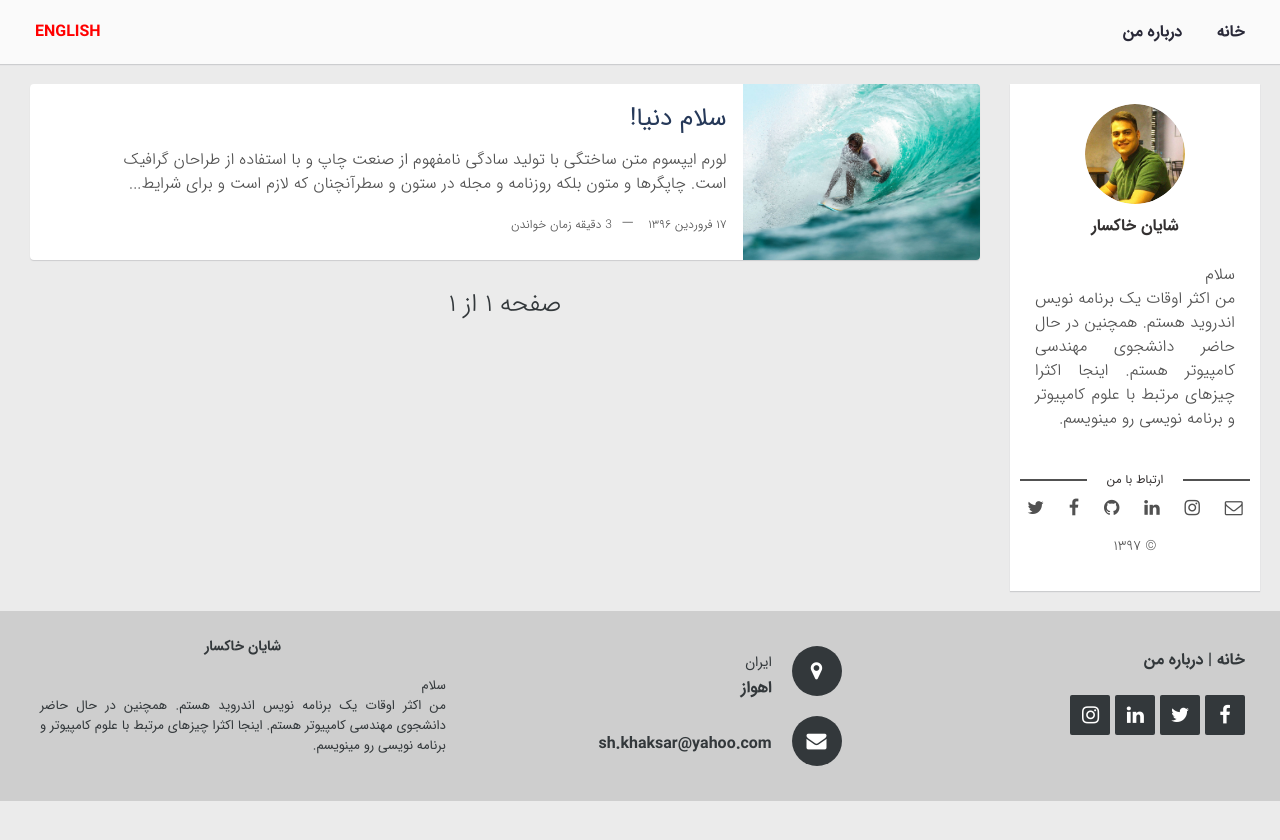
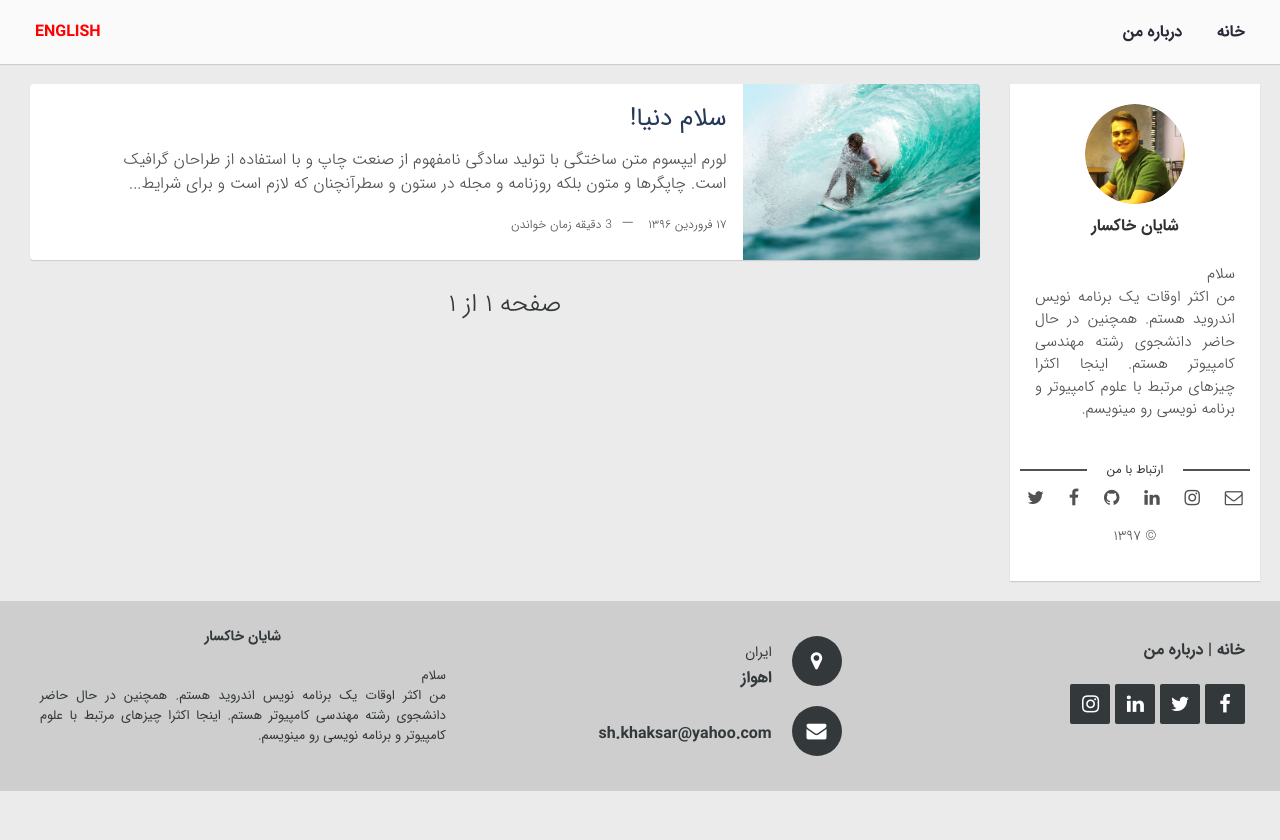
Before and after one commit to shkhaksar/fa, a Jekyll site: the page built from index.html, in a window 1280 px wide. Shown: the top 840 px of the page. Built offline with Jekyll 4.4.1, drawn with Linux system fonts in a browser that asks for light colours; the list of posts is cut into pages by our own code.

Commit message:
fix descs

```diff
--- a/_config.yml
+++ b/_config.yml
@@ -12,7 +12,7 @@ author-img: shayan-khaksar.jpg # add your photo
 author-phone: (+98) 000 000 0000
 author-country: ایران
 author-city: اهواز
-about-author: سلام<br />من اکثر اوقات یک برنامه نویس اندروید هستم. همچنین در حال حاضر دانشجوی مهندسی کامپیوتر هستم. اینجا اکثرا چیزهای مرتبط با علوم کامپیوتر و برنامه نویسی رو مینویسم. # add description
+about-author: سلام<br />من اکثر اوقات یک برنامه نویس اندروید هستم. همچنین در حال حاضر دانشجوی رشته مهندسی کامپیوتر هستم. اینجا اکثرا چیزهای مرتبط با علوم کامپیوتر و برنامه نویسی رو مینویسم. # add description
 social-twitter: sh_khaksar # add your Twitter handle
 social-facebook: sh.khaksar # add your Facebook handle
 social-github: shkhaksar # add your Github handle
--- a/_includes/sidebar.html
+++ b/_includes/sidebar.html
@@ -6,7 +6,7 @@
         <a href="{{site.baseurl}}/"><img src="{{site.baseurl}}/assets/img/{% if site.author-img %}{{site.author-img}}{% endif %}" alt="{{site.author}}"></a>
       </div>
       <div class="author-name">{{site.author}}</div>
-      <p>{{site.about-author}}</p>
+      <p class="about-author">{{site.about-author}}</p>
     </div>
   </header> <!-- End Header -->
   <footer>
--- a/assets/css/sidebar.css
+++ b/assets/css/sidebar.css
@@ -64,6 +64,11 @@
     text-transform: uppercase;
     color: #333030;
     font-weight: 700;
+}
+
+.about .about-author{
+    font-family: IRANSans;
+    font-size: 15px;
 }
 
 .about .author-name::after {
```
